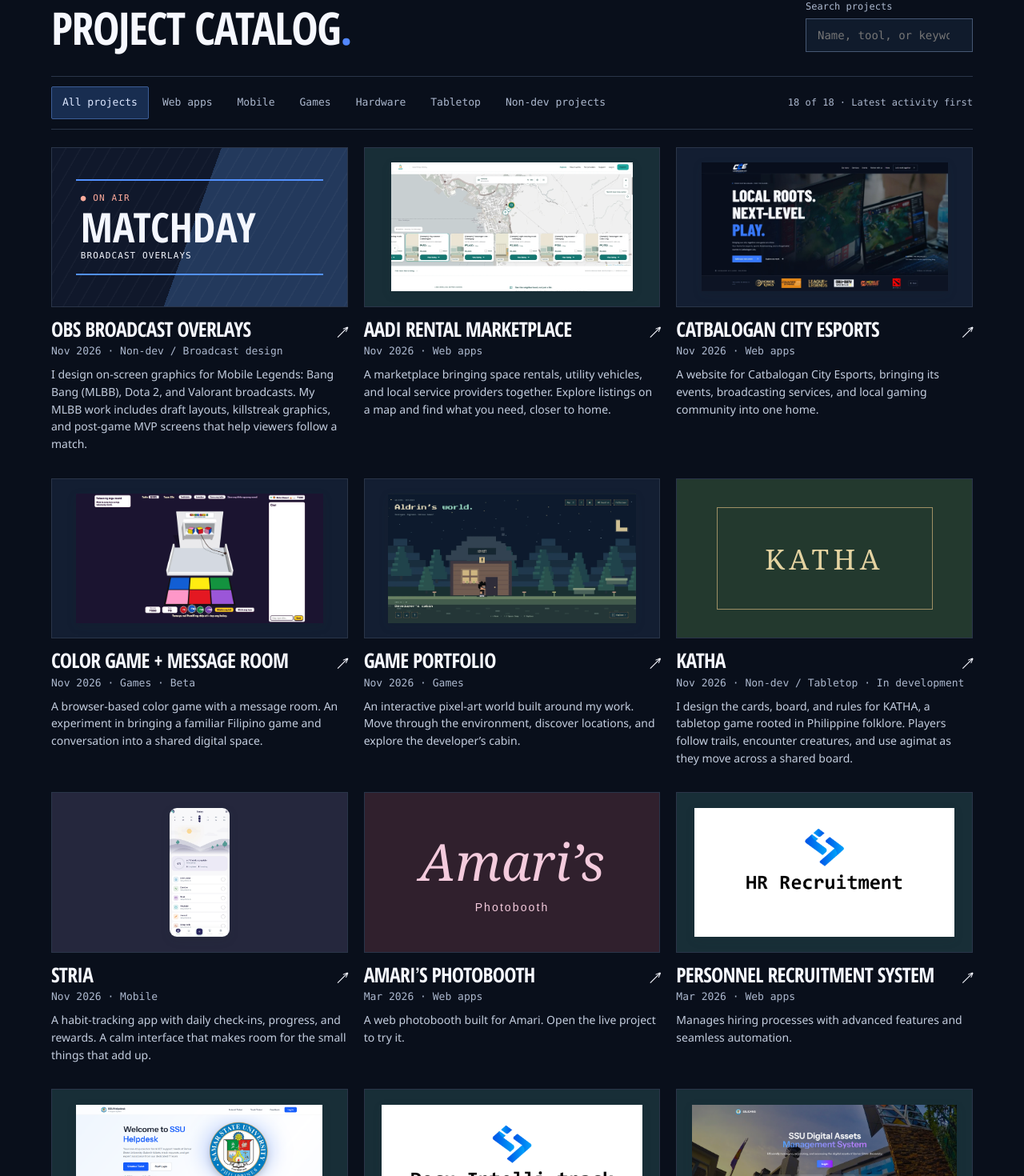
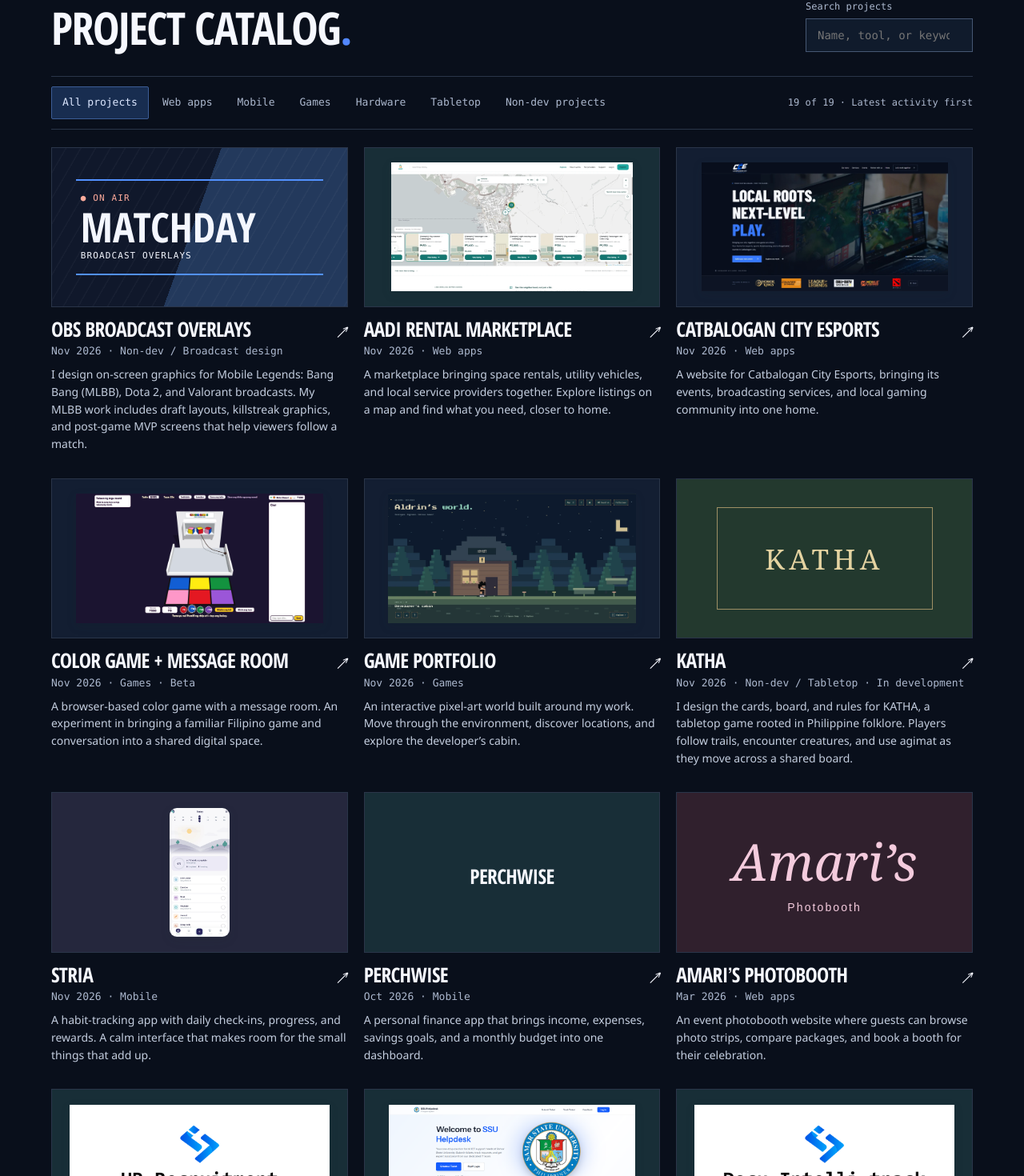
Before and after one commit to Aldrin4197/portfoliov5, a Vue app: page / in a window 1280 px wide. Shown: the part 779-2249 px from the top of the page at 80% size. Built offline with nearby package versions, Linux system fonts and the light colour scheme.

Commit message:
Add PerchWise and describe Amari’s event photobooth website

```diff
--- a/src/App.vue
+++ b/src/App.vue
@@ -70,6 +70,7 @@ const tools = [{name:'Frontend',items:'Vue · React · JavaScript · HTML & CSS'
               <img v-if="project.image" :src="project.image" alt="" loading="lazy"/>
               <span v-else-if="project.id === 'katha'" class="foil">KATHA</span>
               <span v-else-if="project.id === 'overlays'" class="broadcast-cover" aria-hidden="true"><i>● ON AIR</i><b>Matchday</b><span>Broadcast overlays</span></span>
+              <span v-else-if="project.id === 'perchwise'" class="entry-title">PerchWise</span>
               <span v-else class="photobooth">Amari’s <i>Photobooth</i></span>
             </span>
             <span class="entry-title">{{ project.title }}<span aria-hidden="true">↗</span></span>
--- a/src/catalog.ts
+++ b/src/catalog.ts
@@ -15,7 +15,7 @@ export interface CatalogProject {
 
 // Last documented work or project snapshot. Dates are not release dates.
 const recentActivity: Record<string, string> = {
-  overlays: '2026-11-17', katha: '2026-11', aadi: '2026-11', color: '2026-11', esports: '2026-11',
+  perchwise: '2026-10-15', overlays: '2026-11-17', katha: '2026-11', aadi: '2026-11', color: '2026-11', esports: '2026-11',
   game: '2026-11', stria: '2026-11', amari: '2026-03-24',
 }
 
--- a/src/featured.ts
+++ b/src/featured.ts
@@ -4,7 +4,16 @@ export const projects = [
  { id:'game', title:'Game Portfolio', short:'Game Portfolio', category:'Games', label:'A portfolio you can explore.', description:'An interactive pixel-art world built around my work. Move through the environment, discover locations, and explore the developer’s cabin.', image:'game', color:'#477c70', tags:['Pixel art','Interactive portfolio','Browser experience'], status:'Featured project' },
  { id:'esports', title:'Catbalogan City Esports', short:'City Esports', category:'Web apps', label:'Local roots. Next-level play.', description:'A website for Catbalogan City Esports, bringing its events, broadcasting services, and local gaming community into one home.', image:'esports', color:'#3973dc', tags:['Community','Esports','Website'], status:'Featured project' },
  { id:'color', title:'Color Game + Message Room', short:'Color Game', category:'Games', label:'A little play. A shared room.', description:'A browser-based color game with a message room. An experiment in bringing a familiar Filipino game and conversation into a shared digital space.', image:'color', color:'#a965b2', tags:['Browser game','Message room','Beta'], status:'Beta' },
- { id:'amari', title:'Amari’s Photobooth', short:'Amari’s', category:'Web apps', label:'A moment worth keeping.', description:'A web photobooth built for Amari. Open the live project to try it.', image:'', color:'#c97c91', tags:['Photobooth','Web experience'], status:'Live site', url:'https://amarisphotobooth.drindlr.com' },
+ { id:'amari', title:'Amari’s Photobooth', short:'Amari’s', category:'Web apps', label:'A moment worth keeping.', description:'An event photobooth website where guests can browse photo strips, compare packages, and book a booth for their celebration.', image:'', color:'#c97c91', tags:['Photobooth','Web experience'], status:'Live site', url:'https://amarisphotobooth.drindlr.com' },
+ {
+   id: 'perchwise',
+   title: 'PerchWise',
+   category: 'Mobile',
+   description: 'A personal finance app that brings income, expenses, savings goals, and a monthly budget into one dashboard.',
+   tags: ['Personal finance', 'Expense tracking', 'Budgeting', 'Savings goals'],
+   status: 'Mobile app',
+   image: '',
+ },
  { id:'katha', title:'KATHA', short:'KATHA', category:'Tabletop', label:'Philippine folklore. Your next adventure.', description:'I design the cards, board, and rules for KATHA, a tabletop game rooted in Philippine folklore. Players follow trails, encounter creatures, and use agimat as they move across a shared board.', image:'', color:'#b18a42', tags:['Philippine folklore','Tabletop','In development'], status:'In development' },
  {
    id: 'overlays',
```
Also changed, not shown: 1 other file (tests, documents, lock files or other folders).
